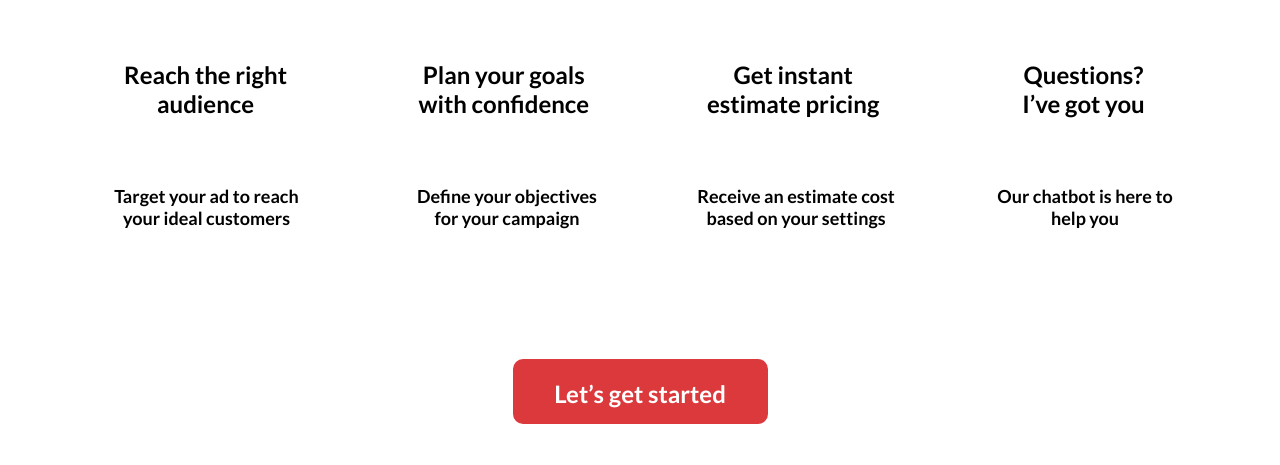
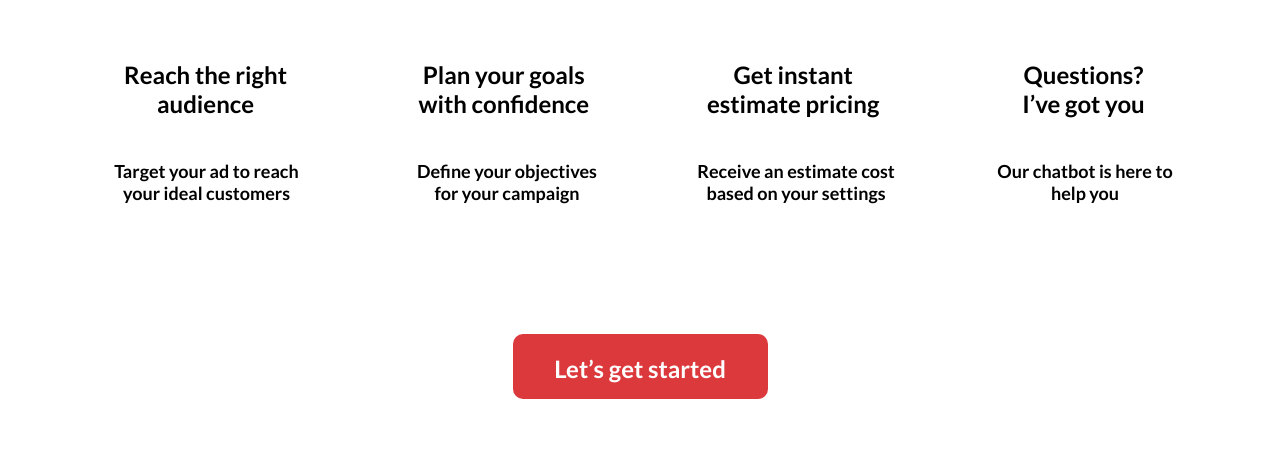
Before and after one commit to tiebocroons/Brightfish-Campaign, a PHP site: page /Welcome.html in a window 1280 px wide. Shown: the part 335-800 px from the top of the page. Run offline with PHP 8.4, Linux system fonts and the light colour scheme; some web fonts are replaced.

Commit message:
fix: adjust margin for benefit group for better alignment

```diff
--- a/CSS/Welcome.css
+++ b/CSS/Welcome.css
@@ -115,7 +115,7 @@ p.benefit:nth-child(4) {
   display: flex;
   justify-content: space-between;
   width: 1088px;
-  margin: 25px auto 0;
+  margin: 0 auto 0;
 }
 
 p.detail {
```
